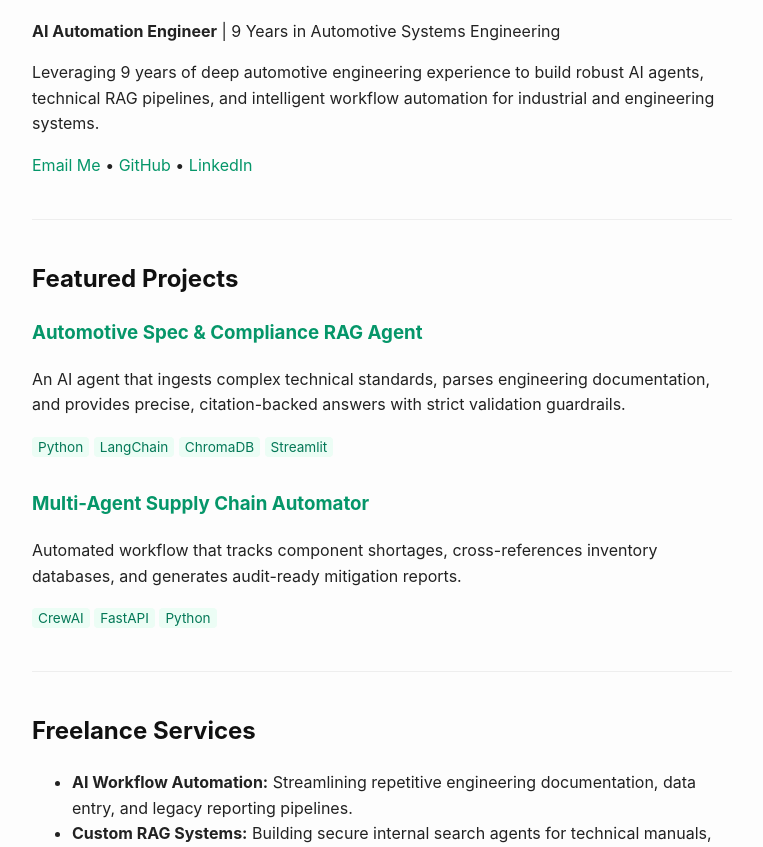
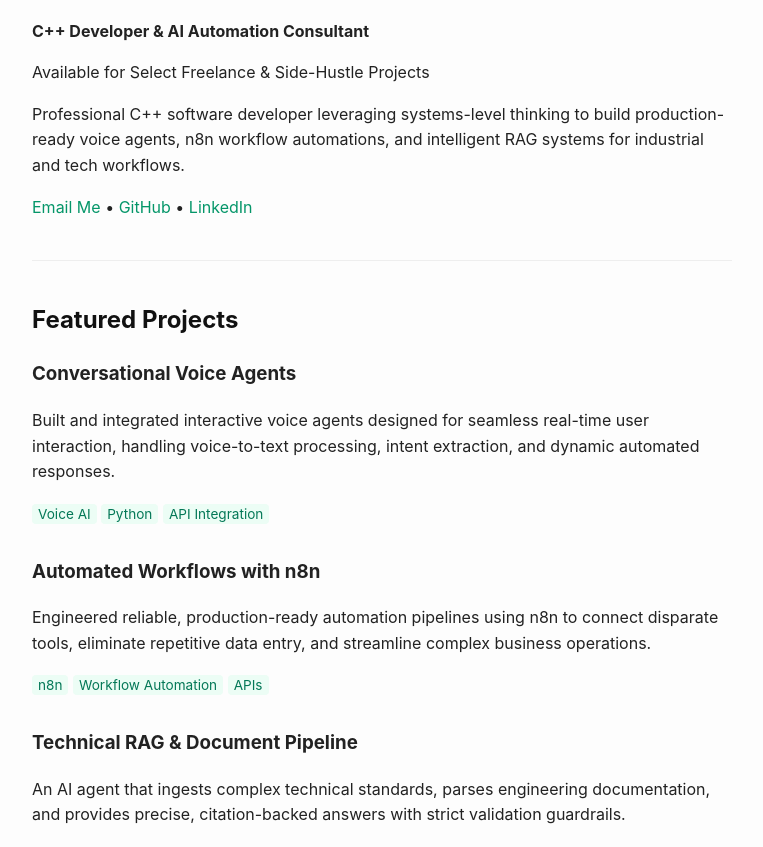
Before and after one commit to ptpatel06/AIAutomation, a plain HTML site: page index.html in a window 1280 px wide. Shown: the part 94-941 px from the top of the page, without its empty margins (258-1021 px from the left). Drawn offline with Linux system fonts and the light colour scheme.

Commit message:
Update index.html

```diff
--- a/index.html
+++ b/index.html
@@ -25,9 +25,11 @@
 <body>
 
     <h1>Praful Patel</h1>
-    <p><strong>AI Automation Engineer</strong> | 9 Years in Automotive Systems Engineering</p>
+    <p><strong>C++ Developer & AI Automation Consultant</strong></p>
 
-    <p>Leveraging 9 years of deep automotive engineering experience to build robust AI agents, technical RAG pipelines, and intelligent workflow automation for industrial and engineering systems.</p>
+    <div class="badge">Available for Select Freelance & Side-Hustle Projects</div>
+
+    <p>Professional C++ software developer leveraging systems-level thinking to build production-ready voice agents, n8n workflow automations, and intelligent RAG systems for industrial and tech workflows.</p>
 
     <p><a href="mailto:ptpatel06@gmail.com">Email Me</a> &bull; <a href="https://github.com/ptpatel06" target="_blank">GitHub</a> &bull; <a href="https://linkedin.com/in/praful-patel-212102b3" target="_blank">LinkedIn</a></p>
 
@@ -36,24 +38,37 @@
     <h2>Featured Projects</h2>
 
     <div class="project">
-        <h3><a href="https://github.com/your-username/automotive-spec-rag" target="_blank">Automotive Spec & Compliance RAG Agent</a></h3>
+        <h3>Conversational Voice Agents</h3>
+        <p>Built and integrated interactive voice agents designed for seamless real-time user interaction, handling voice-to-text processing, intent extraction, and dynamic automated responses.</p>
+        <span class="tag">Voice AI</span> <span class="tag">Python</span> <span class="tag">API Integration</span>
+    </div>
+
+    <div class="project">
+        <h3>Automated Workflows with n8n</h3>
+        <p>Engineered reliable, production-ready automation pipelines using n8n to connect disparate tools, eliminate repetitive data entry, and streamline complex business operations.</p>
+        <span class="tag">n8n</span> <span class="tag">Workflow Automation</span> <span class="tag">APIs</span>
+    </div>
+
+    <div class="project">
+        <h3>Technical RAG & Document Pipeline</h3>
         <p>An AI agent that ingests complex technical standards, parses engineering documentation, and provides precise, citation-backed answers with strict validation guardrails.</p>
         <span class="tag">Python</span> <span class="tag">LangChain</span> <span class="tag">ChromaDB</span> <span class="tag">Streamlit</span>
     </div>
 
     <div class="project">
-        <h3><a href="https://github.com/your-username/supply-chain-ai-automator" target="_blank">Multi-Agent Supply Chain Automator</a></h3>
-        <p>Automated workflow that tracks component shortages, cross-references inventory databases, and generates audit-ready mitigation reports.</p>
-        <span class="tag">CrewAI</span> <span class="tag">FastAPI</span> <span class="tag">Python</span>
+        <h3>Systems-Level Tool Integration</h3>
+        <p>Leveraging C++ background for performance-critical backend tasks, data parsing, and bridging low-level protocols with modern web/AI service layers.</p>
+        <span class="tag">C++</span> <span class="tag">Systems Programming</span> <span class="tag">Performance</span>
     </div>
 
     <hr>
 
     <h2>Freelance Services</h2>
     <ul>
-        <li><strong>AI Workflow Automation:</strong> Streamlining repetitive engineering documentation, data entry, and legacy reporting pipelines.</li>
-        <li><strong>Custom RAG Systems:</strong> Building secure internal search agents for technical manuals, specifications, and logs.</li>
-        <li><strong>Domain Consulting:</strong> Applying modern software and AI tools safely to heavy engineering and industrial processes.</li>
+        <li><strong>Voice Agent Development:</strong> Building custom interactive voice assistants and conversational AI workflows.</li>
+        <li><strong>Workflow Automation (n8n):</strong> Integrating apps, automating business processes, and eliminating manual operational tasks.</li>
+        <li><strong>C++ & Systems Backend Support:</strong> Performance optimization, custom data parsers, and integrating legacy or embedded components with modern web stacks.</li>
+        <li><strong>AI Workflow & RAG Systems:</strong> Streamlining repetitive technical documentation, data entry, and building secure internal search agents.</li>
     </ul>
 
 </body>
```
